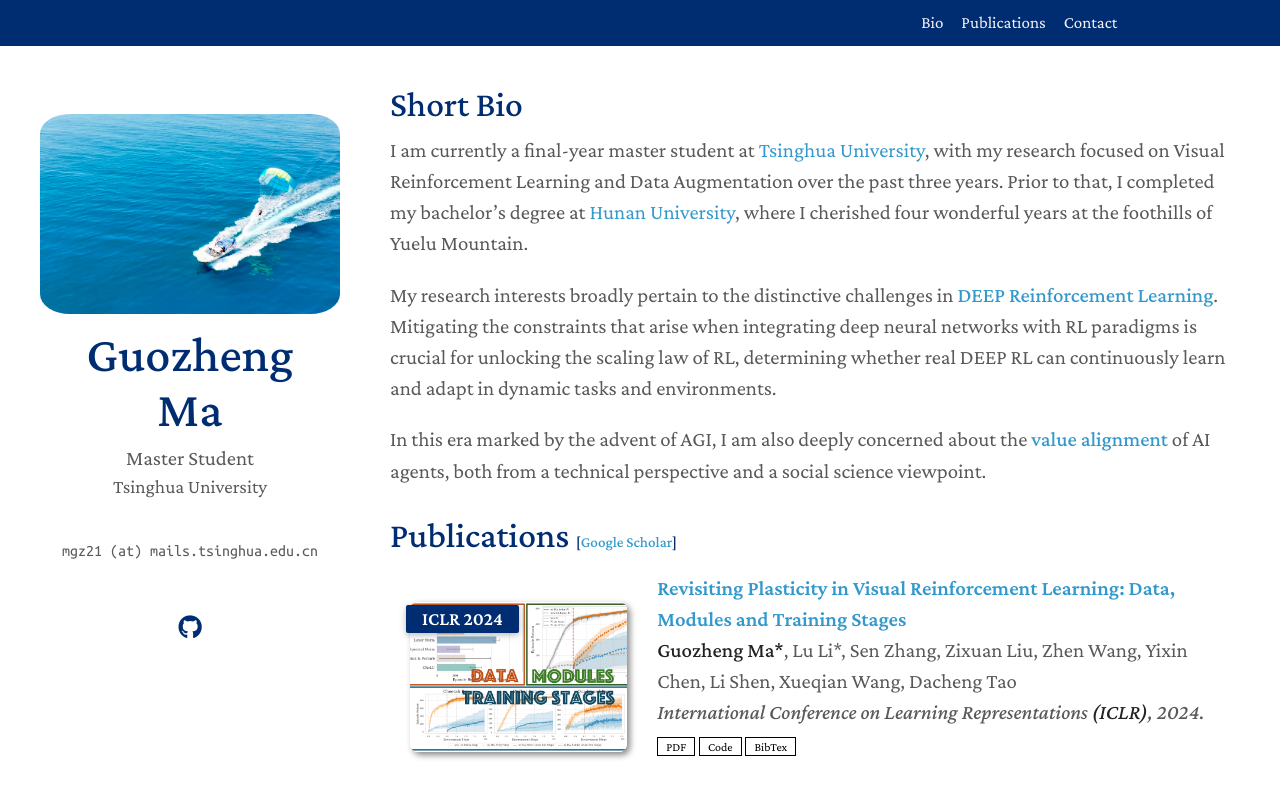
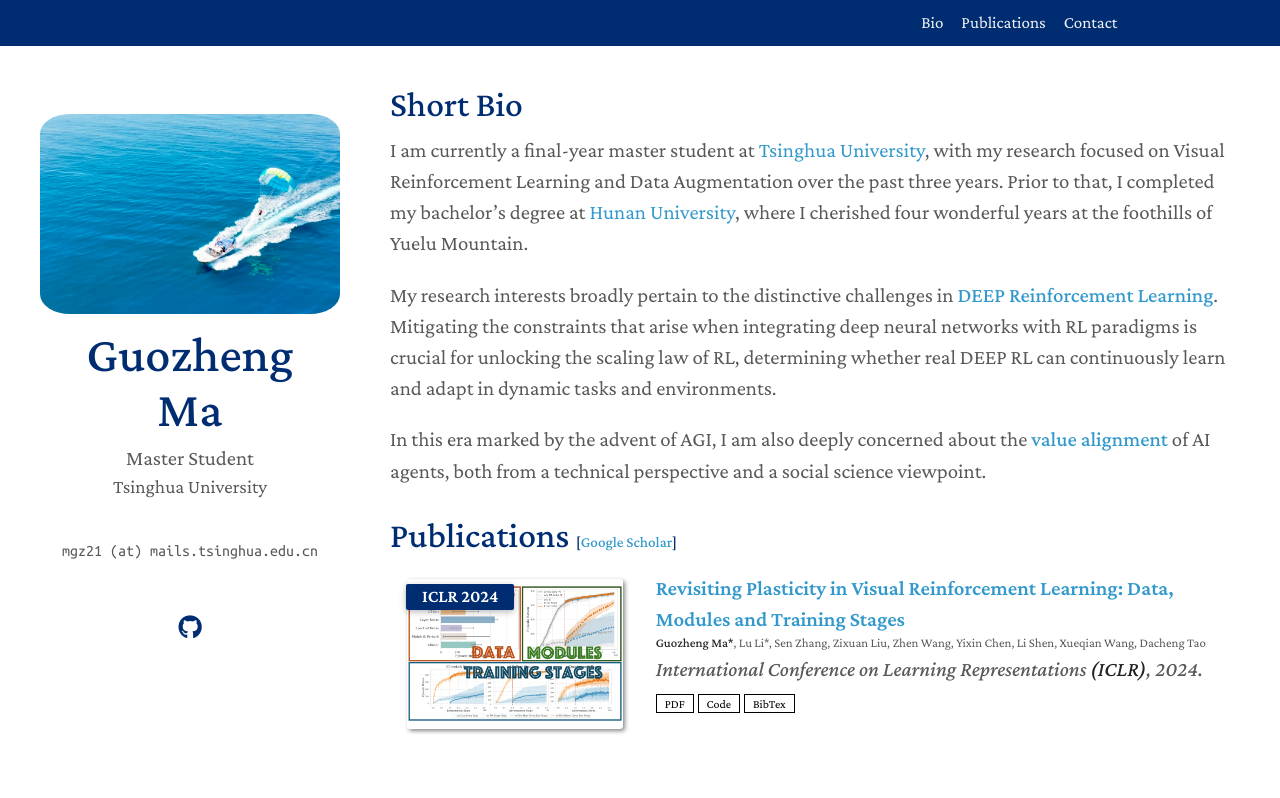
Before and after one commit to Guozheng-Ma/guozheng-ma.github.io, a Jekyll site: the page built from index.md, in a window 1280 px wide. Shown: the top 798 px of the page. Built offline with Jekyll 4.4.1, drawn with Linux system fonts in a browser that asks for light colours; a style sheet for code colours, icons or effects is not loaded.

Commit message:
Update pub.css

```diff
--- a/assets/css/pub.css
+++ b/assets/css/pub.css
@@ -1,7 +1,7 @@
 .badge {
     display: inline-block;
     padding: 0.25em 0.4em;
-    font-size: 90%;
+    font-size: 85%;
     font-weight: 700;
     line-height: 1;
     text-align: center;
@@ -52,9 +52,11 @@ blockquote { background: var(--global-bg-color); border-left: 2px solid var(--gl
 
 .publications ol.bibliography li .author a { border-bottom: 1px var(--global-theme-color); }
 
+.publications ol.bibliography li .author { font-size: 0.8rem; }
+
 .publications ol.bibliography li .author a:hover { border-bottom-style: solid; text-decoration: none; }
 
-.publications ol.bibliography li .author > em { border-bottom: 1px solid; font-style: normal; }
+.publications ol.bibliography li .author > em { border-bottom: 1px solid; font-style: normal; font-size: 0.8rem; }
 
 .publications ol.bibliography li .links a.btn { color: #000000; border: 1px solid #000000; padding-left: 0.5rem; padding-right: 0.5rem; padding-top: 0.1rem; padding-bottom: 0.1rem; }
 
@@ -72,4 +74,4 @@ blockquote { background: var(--global-bg-color); border-left: 2px solid var(--gl
 
 .publications ol.bibliography li div.abstract.hidden.open { border-color: var(--global-text-color); }
 
-.publications ol.bibliography li .teaser { border-radius: 8px; box-shadow: 3px 3px 6px #888; height: 150px; width: 320px; margin-top: 5px; margin-left: 5px; margin-bottom: 5px; object-fit: cover; }
+.publications ol.bibliography li .teaser { border-radius: 3px; box-shadow: 2px 2px 4px #888; height: 150px; width: 320px; margin-top: 3px; margin-left: 2px; margin-bottom: 3px; object-fit: contain; }
```
